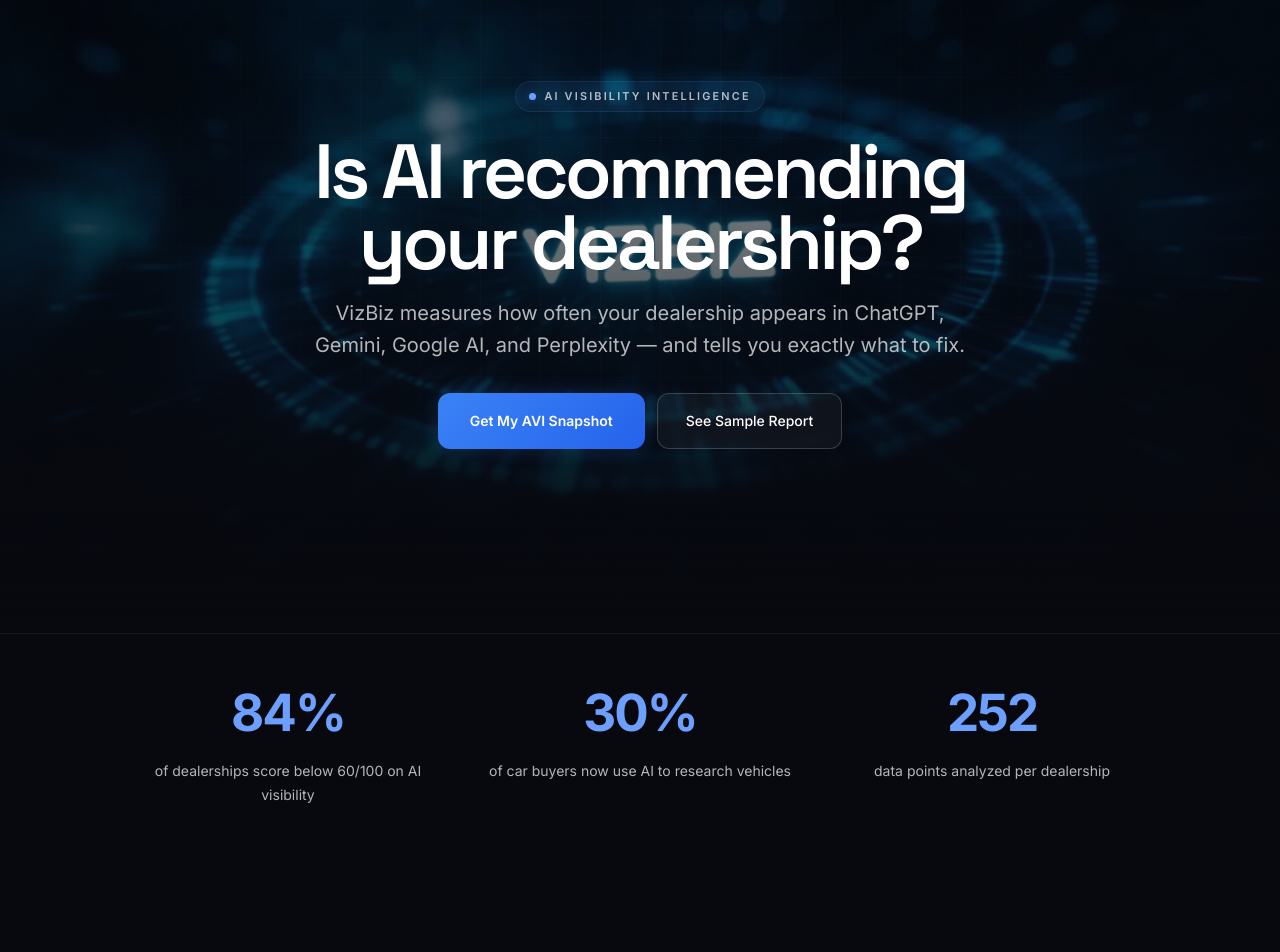
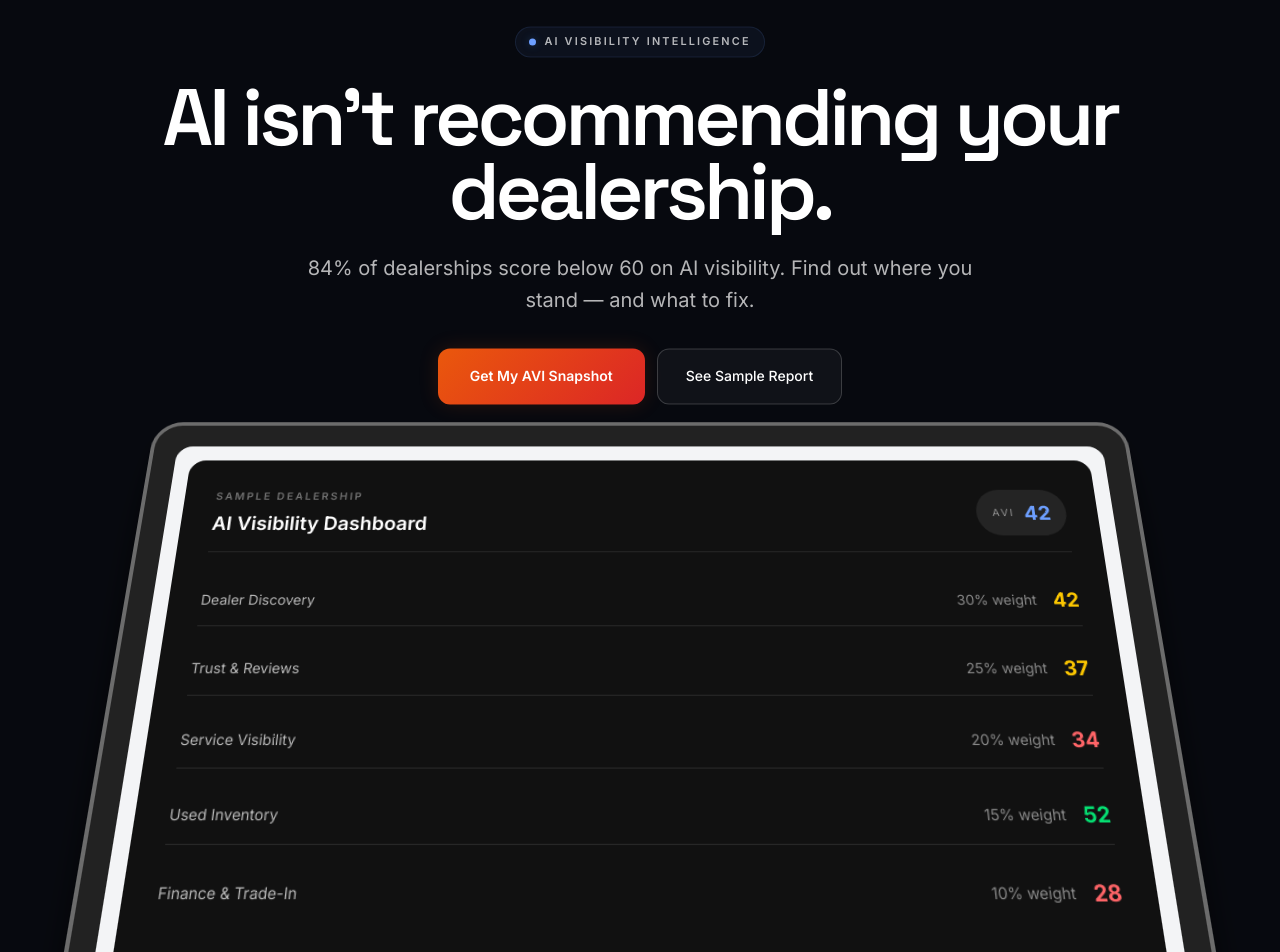
Before and after one commit to vizbizai-web/vizbiz-website, a Next.js app: page / in a window 1280 px wide. Shown: the part 180-1132 px from the top of the page. Built offline with nearby package versions, Linux system fonts and the light colour scheme.

Commit message:
Hero redesign: 3D scroll animation, Bombon-inspired, urgency messaging

```diff
--- a/src/app/HomeContent.tsx
+++ b/src/app/HomeContent.tsx
@@ -1,8 +1,9 @@
 'use client';
 
 import Link from 'next/link';
+import { motion, useInView, useScroll, useTransform } from 'framer-motion';
 import { useEffect, useRef, useState } from 'react';
-import { motion, useInView, useScroll, useTransform } from 'framer-motion';
+import { ContainerScroll } from '@/components/ui/container-scroll-animation';
 import { CheckCircle2, Search, BarChart3, Zap, ChevronDown } from 'lucide-react';
 import SiteHeader from '@/components/SiteHeader';
 import StickyMobileCTA from '@/components/StickyMobileCTA';
@@ -112,72 +113,103 @@
 
 /* ─── main component ─── */
 export default function HomeContent() {
-  const heroRef = useRef<HTMLElement>(null);
-  const { scrollYProgress } = useScroll({ target: heroRef, offset: ['start start', 'end start'] });
-  const heroY = useTransform(scrollYProgress, [0, 1], [0, 150]);
-  const heroOpacity = useTransform(scrollYProgress, [0, 0.8], [1, 0]);
-
   return (
     <>
       <SiteHeader />
       <main>
         {/* ─── HERO ─── */}
-        <motion.section
-          ref={heroRef}
-          className="relative min-h-[92vh] flex items-center justify-center overflow-hidden px-4 sm:px-6 lg:px-8"
-        >
-          <motion.div style={{ y: heroY, opacity: heroOpacity }} className="hero-video-bg" aria-hidden="true">
-            <div className="hero-image-overlay" />
-          </motion.div>
-          <div className="hero-grid-overlay" aria-hidden="true" />
-
-          <motion.div
-            initial={{ opacity: 0, y: 30 }}
-            animate={{ opacity: 1, y: 0 }}
-            transition={{ duration: 0.8, ease: 'easeOut' }}
-            className="relative z-10 mx-auto max-w-5xl text-center"
+        <section className="hero-scroll-section">
+          <ContainerScroll
+            titleComponent={
+              <div className="max-w-5xl mx-auto text-center px-4">
+                <div className="section-kicker mb-6">
+                  AI Visibility Intelligence
+                </div>
+                <h1 className="super-display text-[2.8rem] leading-[0.92] tracking-[-0.05em] text-white sm:text-[4rem] lg:text-[5rem] mb-6">
+                  AI isn't recommending your dealership.
+                </h1>
+                <p className="mx-auto max-w-2xl text-lg leading-8 text-[var(--text-secondary)] sm:text-xl mb-8">
+                  84% of dealerships score below 60 on AI visibility. Find out where you stand — and what to fix.
+                </p>
+                <div className="flex flex-col items-center justify-center gap-3 sm:flex-row mb-12">
+                  <Link href="/intake/" className="hero-cta-orange rounded-xl px-7 py-4 text-sm font-semibold min-h-14 px-8 text-base">
+                    Get My AVI Snapshot
+                  </Link>
+                  <Link href="/sample-ai-visibility-report-for-car-dealerships/" className="secondary-button min-h-14 rounded-xl px-7 text-sm font-medium">
+                    See Sample Report
+                  </Link>
+                </div>
+              </div>
+            }
           >
-            <motion.div
-              initial={{ opacity: 0, y: 10 }}
-              animate={{ opacity: 1, y: 0 }}
-              transition={{ delay: 0.2, duration: 0.5 }}
-              className="section-kicker"
-            >
-              AI Visibility Intelligence
-            </motion.div>
-            <motion.h1
-              initial={{ opacity: 0, y: 20 }}
-              animate={{ opacity: 1, y: 0 }}
-              transition={{ delay: 0.3, duration: 0.7 }}
-              className="super-display mt-6 text-[2.6rem] leading-[0.92] tracking-[-0.05em] text-white sm:text-[3.8rem] lg:text-[4.8rem]"
-            >
-              Is AI recommending<br />your dealership?
-            </motion.h1>
-            <motion.p
-              initial={{ opacity: 0, y: 20 }}
-              animate={{ opacity: 1, y: 0 }}
-              transition={{ delay: 0.5, duration: 0.6 }}
-              className="mx-auto mt-5 max-w-2xl text-lg leading-8 text-[var(--text-secondary)] sm:text-xl"
-            >
-              VizBiz measures how often your dealership appears in ChatGPT, Gemini, Google AI, and Perplexity — and tells you exactly what to fix.
-            </motion.p>
-            <motion.div
-              initial={{ opacity: 0, y: 20 }}
-              animate={{ opacity: 1, y: 0 }}
-              transition={{ delay: 0.7, duration: 0.5 }}
-              className="mt-8 flex flex-col items-center justify-center gap-3 sm:flex-row"
-            >
-              <Link href="/intake/" className="premium-button rounded-xl px-7 py-4 text-sm font-semibold min-h-14 px-8 text-base">
-                Get My AVI Snapshot
-              </Link>
-              <Link href="/sample-ai-visibility-report-for-car-dealerships/" className="secondary-button min-h-14 rounded-xl px-7 text-sm font-medium">
-                See Sample Report
-              </Link>
-            </motion.div>
-          </motion.div>
-
-          <div className="hero-bottom-fade" aria-hidden="true" />
-        </motion.section>
+            <div className="h-full w-full bg-[#111111] rounded-2xl p-6 md:p-8">
+              <div className="flex items-center justify-between border-b border-white/10 pb-4 mb-6">
+                <div>
+                  <p className="scene-eyebrow">Sample Dealership</p>
+                  <h3 className="mt-2 text-xl font-semibold text-white">AI Visibility Dashboard</h3>
+                </div>
+                <div className="scene-score-pill">
+                  <span>AVI</span>
+                  <strong>42</strong>
+                </div>
+              </div>
+              <div className="space-y-4">
+                <div className="flex items-center justify-between py-3 border-b border-white/10">
+                  <span className="text-sm text-white/70">Dealer Discovery</span>
+                  <div className="flex items-center gap-4">
+                    <span className="text-sm text-white/50">30% weight</span>
+                    <span className="text-xl font-bold text-yellow-400">42</span>
+                  </div>
+                </div>
+                <div className="flex items-center justify-between py-3 border-b border-white/10">
+                  <span className="text-sm text-white/70">Trust & Reviews</span>
+                  <div className="flex items-center gap-4">
+                    <span className="text-sm text-white/50">25% weight</span>
+                    <span className="text-xl font-bold text-yellow-400">37</span>
+                  </div>
+                </div>
+                <div className="flex items-center justify-between py-3 border-b border-white/10">
+                  <span className="text-sm text-white/70">Service Visibility</span>
+                  <div className="flex items-center gap-4">
+                    <span className="text-sm text-white/50">20% weight</span>
+                    <span className="text-xl font-bold text-red-400">34</span>
+                  </div>
+                </div>
+                <div className="flex items-center justify-between py-3 border-b border-white/10">
+                  <span className="text-sm text-white/70">Used Inventory</span>
+                  <div className="flex items-center gap-4">
+                    <span className="text-sm text-white/50">15% weight</span>
+                    <span className="text-xl font-bold text-green-400">52</span>
+                  </div>
+                </div>
+                <div className="flex items-center justify-between py-3">
+                  <span className="text-sm text-white/70">Finance & Trade-In</span>
+                  <div className="flex items-center gap-4">
+                    <span className="text-sm text-white/50">10% weight</span>
+                    <span className="text-xl font-bold text-red-400">28</span>
+                  </div>
+                </div>
+              </div>
+              <div className="mt-8 pt-4 border-t border-white/10">
+                <h4 className="text-sm font-semibold text-white/80 mb-4">COMPETITOR COMPARISON</h4>
+                <div className="space-y-3">
+                  <div className="flex items-center justify-between">
+                    <span className="text-sm text-white/60">Oakville Toyota</span>
+                    <span className="text-sm font-bold text-green-400">78</span>
+                  </div>
+                  <div className="flex items-center justify-between">
+                    <span className="text-sm text-white/60">Mississauga Honda</span>
+                    <span className="text-sm font-bold text-green-400">65</span>
+                  </div>
+                  <div className="flex items-center justify-between">
+                    <span className="text-sm text-white/60">Burlington Ford</span>
+                    <span className="text-sm font-bold text-yellow-400">58</span>
+                  </div>
+                </div>
+              </div>
+            </div>
+          </ContainerScroll>
+        </section>
 
         {/* ─── STATS BAR ─── */}
         <section className="chapter-dark border-t border-white/6 px-4 py-10 sm:px-6 lg:px-8">
--- a/src/app/globals.css
+++ b/src/app/globals.css
@@ -8,6 +8,8 @@
   --accent-blue-bright: #3b82f6;
   --accent-blue-glow: rgba(59, 130, 246, 0.15);
   --accent-green: #34d399;
+  --accent-orange: #EA580C;
+  --accent-orange-glow: rgba(234, 88, 12, 0.15);
   --text-primary: #ffffff;
   --text-secondary: rgba(255, 255, 255, 0.7);
   --border-subtle: rgba(255, 255, 255, 0.06);
@@ -126,6 +128,12 @@
   right: 0;
   height: 120px;
   background: linear-gradient(to top, var(--bg-primary), transparent);
+}
+
+.hero-scroll-section {
+  position: relative;
+  background: var(--bg-primary);
+  overflow: hidden;
 }
 
 /* ─── GLASS CARDS ─── */
@@ -320,6 +328,22 @@
   background: rgba(109, 159, 255, 0.06);
 }
 
+.hero-cta-orange {
+  display: inline-flex;
+  align-items: center;
+  justify-content: center;
+  background: linear-gradient(135deg, #EA580C, #DC2626);
+  color: white;
+  font-weight: 600;
+  transition: transform 180ms ease, box-shadow 180ms ease, opacity 180ms ease;
+  box-shadow: 0 0 20px var(--accent-orange-glow);
+}
+
+.hero-cta-orange:hover {
+  transform: translateY(-2px);
+  box-shadow: 0 0 30px var(--accent-orange-glow), 0 8px 24px var(--accent-orange-glow);
+}
+
 /* ─── ANIMATIONS ─── */
 
 .reveal-up {
--- /dev/null
+++ b/src/components/ui/container-scroll-animation.tsx
@@ -0,0 +1,95 @@
+"use client";
+import React, { useRef } from "react";
+import { useScroll, useTransform, motion, MotionValue } from "framer-motion";
+
+export const ContainerScroll = ({
+  titleComponent,
+  children,
+}: {
+  titleComponent: string | React.ReactNode;
+  children: React.ReactNode;
+}) => {
+  const containerRef = useRef<HTMLDivElement>(null);
+  const { scrollYProgress } = useScroll({
+    target: containerRef,
+  });
+  const [isMobile, setIsMobile] = React.useState(false);
+
+  React.useEffect(() => {
+    const checkMobile = () => {
+      setIsMobile(window.innerWidth <= 768);
+    };
+    checkMobile();
+    window.addEventListener("resize", checkMobile);
+    return () => {
+      window.removeEventListener("resize", checkMobile);
+    };
+  }, []);
+
+  const scaleDimensions = () => {
+    return isMobile ? [0.7, 0.9] : [1.05, 1];
+  };
+
+  const rotate = useTransform(scrollYProgress, [0, 1], [20, 0]);
+  const scale = useTransform(scrollYProgress, [0, 1], scaleDimensions());
+  const translate = useTransform(scrollYProgress, [0, 1], [0, -100]);
+
+  return (
+    <div
+      className="h-[60rem] md:h-[80rem] flex items-center justify-center relative p-2 md:p-20"
+      ref={containerRef}
+    >
+      <div
+        className="py-10 md:py-40 w-full relative"
+        style={{
+          perspective: "1000px",
+        }}
+      >
+        <Header translate={translate} titleComponent={titleComponent} />
+        <Card rotate={rotate} translate={translate} scale={scale}>
+          {children}
+        </Card>
+      </div>
+    </div>
+  );
+};
+
+export const Header = ({ translate, titleComponent }: any) => {
+  return (
+    <motion.div
+      style={{
+        translateY: translate,
+      }}
+      className="div max-w-5xl mx-auto text-center"
+    >
+      {titleComponent}
+    </motion.div>
+  );
+};
+
+export const Card = ({
+  rotate,
+  scale,
+  children,
+}: {
+  rotate: MotionValue<number>;
+  scale: MotionValue<number>;
+  translate: MotionValue<number>;
+  children: React.ReactNode;
+}) => {
+  return (
+    <motion.div
+      style={{
+        rotateX: rotate,
+        scale,
+        boxShadow:
+          "0 0 #0000004d, 0 9px 20px #0000004a, 0 37px 37px #00000042, 0 84px 50px #00000026, 0 149px 60px #00000003",
+      }}
+      className="max-w-5xl -mt-12 mx-auto h-[30rem] md:h-[40rem] w-full border-4 border-[#6C6C6C] p-2 md:p-6 bg-[#222222] rounded-[30px] shadow-2xl"
+    >
+      <div className=" h-full w-full  overflow-hidden rounded-2xl bg-gray-100 dark:bg-zinc-900 md:rounded-2xl md:p-4 ">
+        {children}
+      </div>
+    </motion.div>
+  );
+};
```
